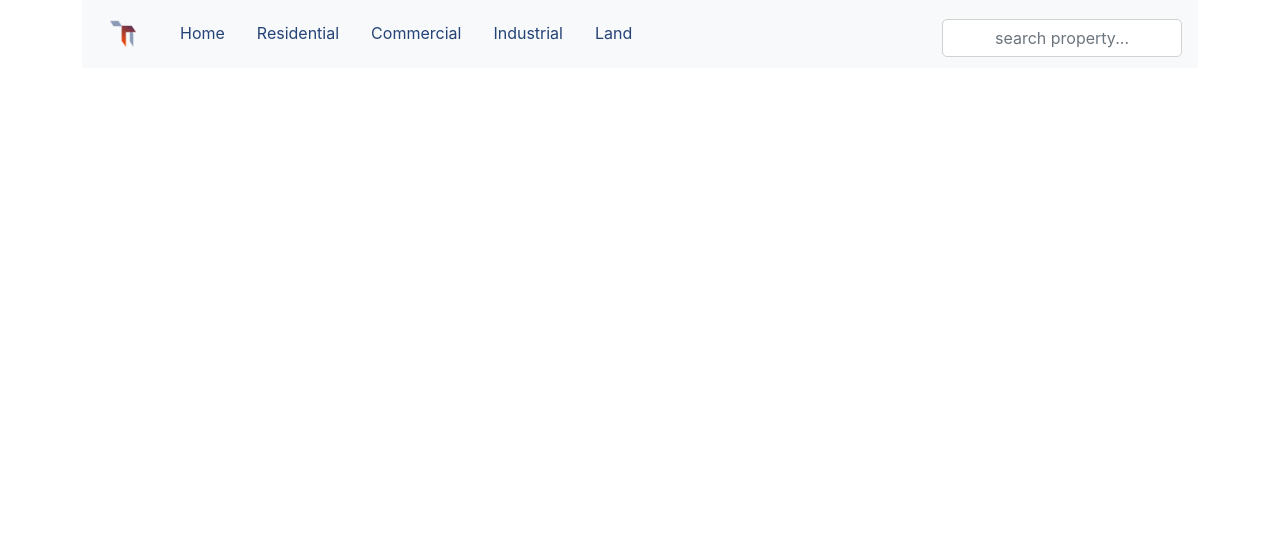
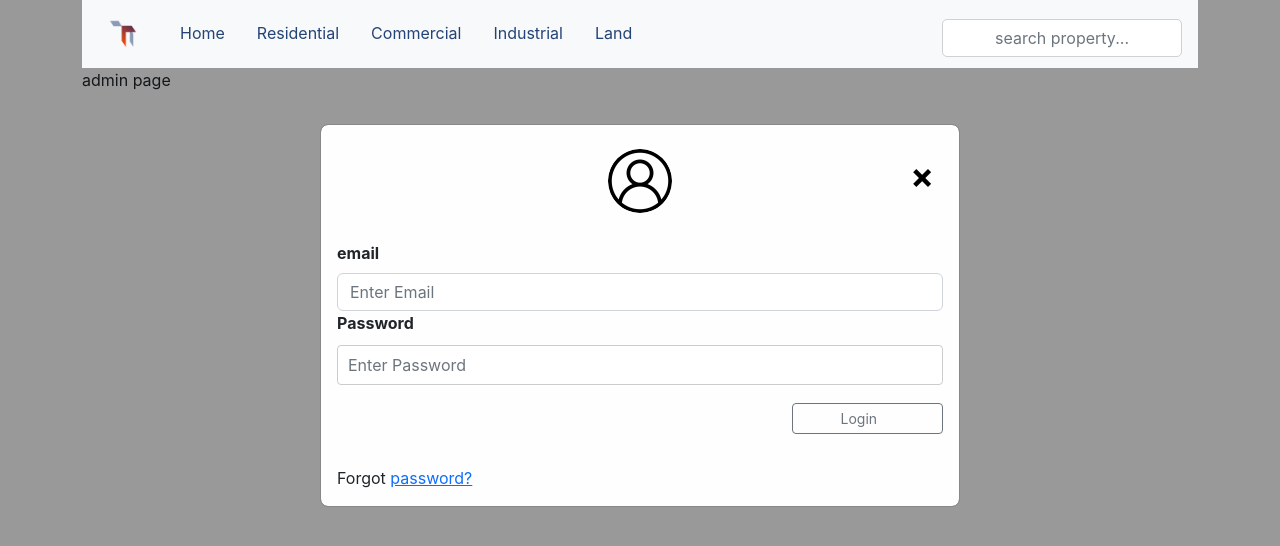
Before and after one commit to mwenje24/real-estate-application-phase-2-final-project, a React (Create React App) app: page /admin in a window 1280 px wide. Shown: the top 546 px of the page. Built offline with nearby package versions, Linux system fonts and the light colour scheme.

Commit message:
added a login form for admin

```diff
--- a/src/components/App.js
+++ b/src/components/App.js
@@ -12,6 +12,8 @@ import CommercialDescription from "./commercial/CommercialDescription";
 import ResidentialDescription from "./residential/ResidentialDescription";
 import IndustrialDescription from "./industrial/IndustrialDescription";
 import LandDescription from "./land/LandDescription";
+import Login from "./admin/Login";
+import Admin from "./admin/Admin";
 
 // import '../css/bootstrap.css';
 // import '../css/bootstrap.map.css';
@@ -24,6 +26,8 @@ function App() {
       <Router>
         <Header />
         <Routes>
+          <Route exact path="/login" element={<Login />}></Route>
+          <Route exact path="/admin" element={<Admin />}></Route>
           <Route exact path="/" element={<Home />}></Route>
           <Route exact path="/home/description" element={<HomeDescription />}></Route>
           <Route exact path="/residential" element={<Residential />}></Route>
--- a/src/components/Header.js
+++ b/src/components/Header.js
@@ -17,7 +17,7 @@ function Header() {
   return (
     <div className='sticky-top nav-header bg-light'>
         {/* <Link to="/" style={linkStyle} className='nav-lin'> Home </Link> */}
-        <Link to="/" className='nav-header-link'> <img src={logo} alt='logo'/> </Link>
+        <Link to="/admin" className='nav-header-link'> <img src={logo} alt='logo'/> </Link>
         <Link to="/" className='nav-header-link'> Home </Link>
         <Link to="/residential" className='nav-header-link'> Residential </Link>
         <Link to="/commercial" className='nav-header-link'> Commercial </Link>
--- /dev/null
+++ b/src/components/admin/Admin.js
@@ -0,0 +1,35 @@
+import React from 'react'
+import image from "../assets/images/user.png"
+
+function Admin() {
+  // onClick={() => document.getElementById('id01').style.display='none'}
+  return (
+    <>
+      <div id="id01" className="modal">
+        <form className="modal-content animate" method="post">
+          <div className="imgcontainer">
+            <span className="close" onClick={() => document.getElementById('id01').style.display='none'} title="Close Modal">&times;</span>
+            <img src={image} alt="Avatar" className="avatar"/>
+          </div>
+
+          <div className="log-container">
+            <label className='form-label'><b>email</b></label>
+            <input className="form-control" type="text" placeholder="Enter Email" name="uname"/>
+
+            <label className='form-label'><b>Password</b></label>
+            <input className="form-control" type="password" placeholder="Enter Password" name="psw"/>
+
+            <button className='btn btn-sm btn-outline-secondary mt-3 w-25 px-5' type="submit">Login</button>
+          </div>
+
+          <div className="log-container">
+            <span className="psw">Forgot <a href="#">password?</a></span>
+          </div>
+        </form>
+      </div>
+      admin page
+    </>
+  )
+}
+
+export default Admin;
--- /dev/null
+++ b/src/components/admin/Login.js
@@ -0,0 +1,11 @@
+import React from 'react'
+
+function Login() {
+  return (
+    <div>
+      admin login
+    </div>
+  )
+}
+
+export default Login
--- a/src/index.css
+++ b/src/index.css
@@ -68,7 +68,7 @@ nav-header{
   font-weight: bold;
   padding-top: 2rem;
 }
-.page-headings button{
+.page-headings button, .log-container button{
   display: flex;
   float: right;
 }
@@ -271,3 +271,72 @@ nav-header{
   border-radius: 12px;
   padding: 0.5rem 1.2rem;
 }
+
+
+/* admin login */
+.log-container{
+  padding: 16px;
+}
+.imgcontainer {
+  text-align: center;
+  margin: 24px 0 12px 0;
+  position: relative;
+}
+
+img.avatar {
+  width: 10%;
+  border-radius: 50%;
+}
+.modal {
+  display: block; /* Hidden by default */
+  position: fixed; /* Stay in place */
+  z-index: 1; /* Sit on top */
+  left: 0;
+  top: 0;
+  width: 100%; /* Full width */
+  height: 100%; /* Full height */
+  overflow: auto; /* Enable scroll if needed */
+  background-color: rgb(0,0,0); /* Fallback color */
+  background-color: rgba(0,0,0,0.4); /* Black w/ opacity */
+  padding-top: 60px;
+}
+
+/* Modal Content/Box */
+.modal-content {
+  background-color: #fefefe;
+  margin: 5% auto 15% auto; /* 5% from the top, 15% from the bottom and centered */
+  border: 1px solid #888;
+  width: 50%; /* Could be more or less, depending on screen size */
+}
+
+/* The Close Button (x) */
+.close {
+  position: absolute;
+  right: 25px;
+  top: 0;
+  color: #000;
+  font-size: 35px;
+  font-weight: bold;
+}
+
+.close:hover,
+.close:focus {
+  color: red;
+  cursor: pointer;
+}
+
+/* Add Zoom Animation */
+.animate {
+  -webkit-animation: animatezoom 0.6s;
+  animation: animatezoom 0.6s
+}
+
+@-webkit-keyframes animatezoom {
+  from {-webkit-transform: scale(0)}
+  to {-webkit-transform: scale(1)}
+}
+
+@keyframes animatezoom {
+  from {transform: scale(0)}
+  to {transform: scale(1)}
+}
```
